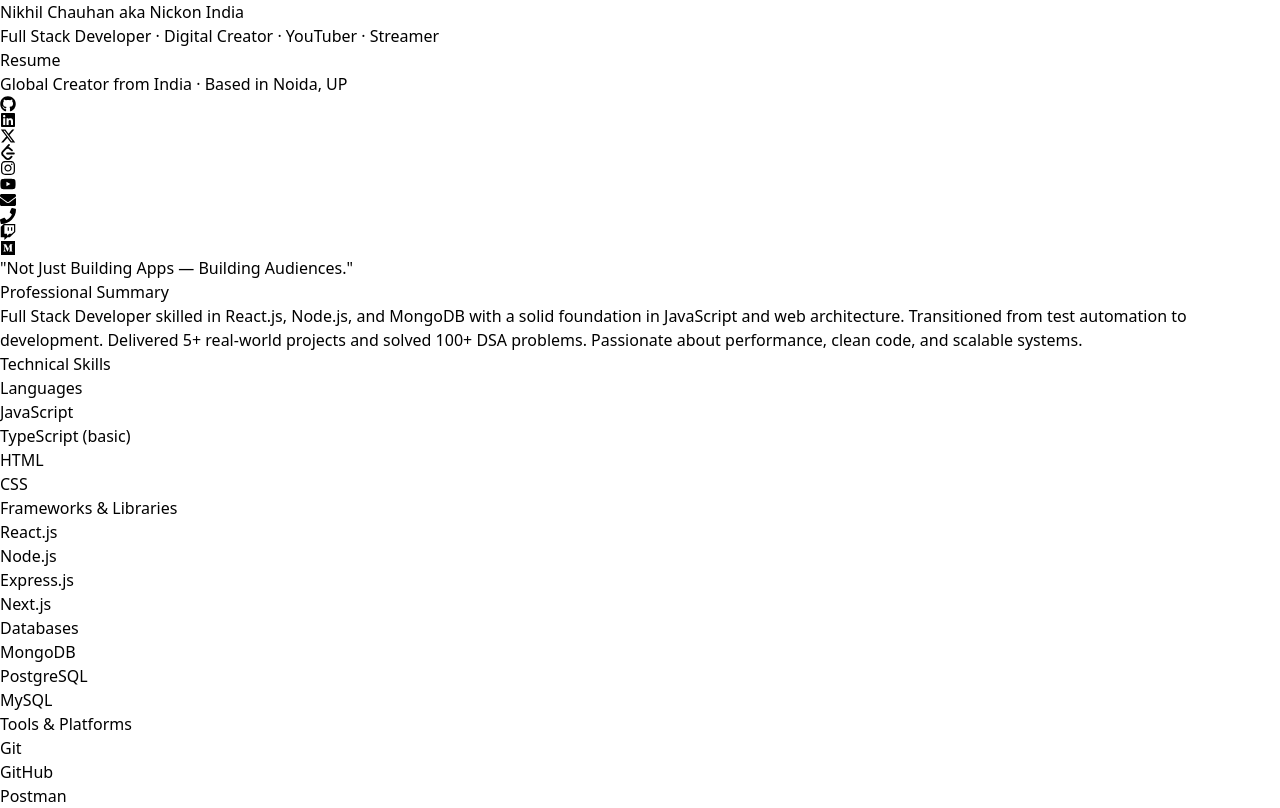
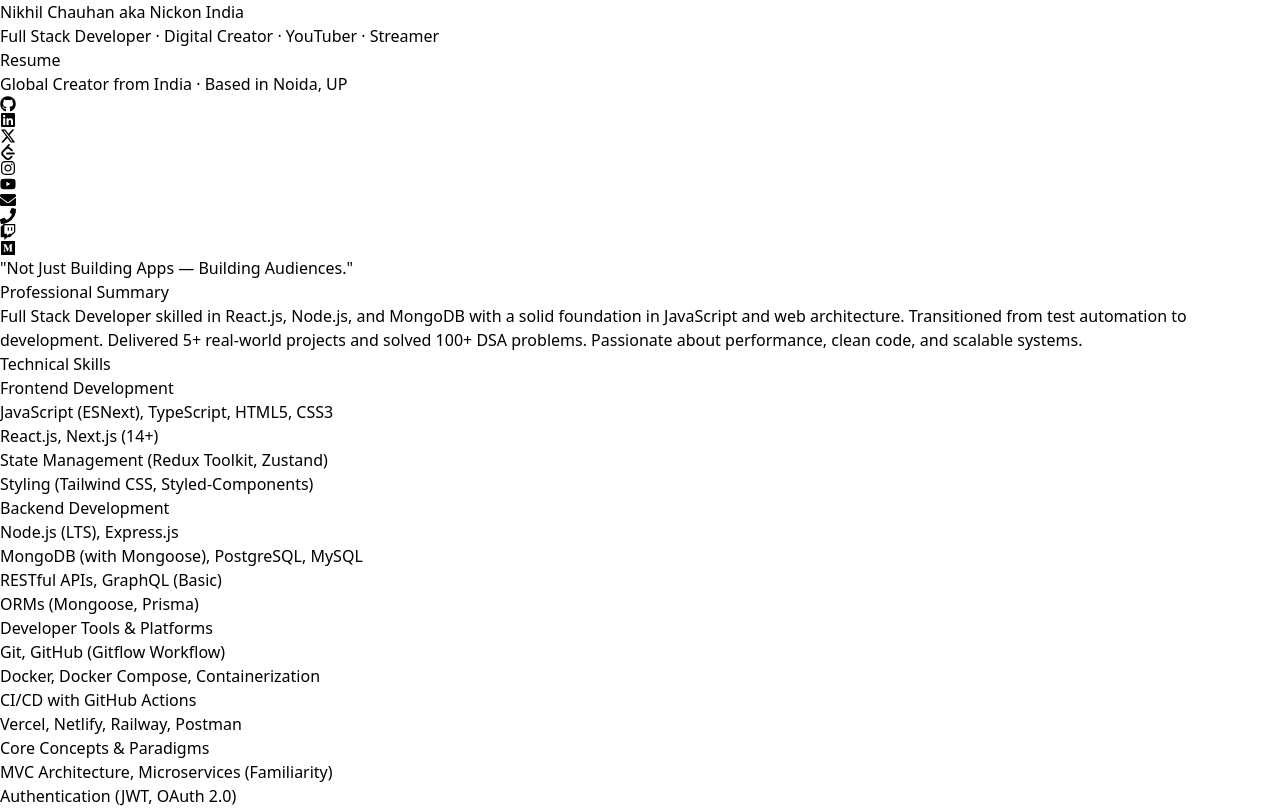
Before and after one commit to nikhilchauhanx/nickonindia-portfolio, a React (Vite) app: page / in a window 1280 px wide. Shown: the top 808 px of the page. Built offline with nearby package versions, Linux system fonts and the light colour scheme.

Commit message:
refactor: Modernize and restructure technical skills section

```diff
--- a/src/data.js
+++ b/src/data.js
@@ -17,13 +17,32 @@
 
 export const professionalSummary = "Full Stack Developer skilled in React.js, Node.js, and MongoDB with a solid foundation in JavaScript and web architecture. Transitioned from test automation to development. Delivered 5+ real-world projects and solved 100+ DSA problems. Passionate about performance, clean code, and scalable systems.";
 
+// --- THIS ENTIRE OBJECT HAS BEEN MODIFIED ---
 export const technicalSkills = {
-  "Languages": ["JavaScript", "TypeScript (basic)", "HTML", "CSS"],
-  "Frameworks & Libraries": ["React.js", "Node.js", "Express.js", "Next.js"],
-  "Databases": ["MongoDB", "PostgreSQL", "MySQL"],
-  "Tools & Platforms": ["Git", "GitHub", "Postman", "Docker", "Vercel", "Netlify"],
-  "Core Concepts": ["REST APIs", "JWT Auth", "MVC Architecture", "CRUD Operations", "Async/Await"],
-  "Deployment": ["GitHub Actions", "Railway", "Heroku"],
+  "Frontend Development": [
+    "JavaScript (ESNext), TypeScript, HTML5, CSS3",
+    "React.js, Next.js (14+)",
+    "State Management (Redux Toolkit, Zustand)",
+    "Styling (Tailwind CSS, Styled-Components)",
+  ],
+  "Backend Development": [
+    "Node.js (LTS), Express.js",
+    "MongoDB (with Mongoose), PostgreSQL, MySQL",
+    "RESTful APIs, GraphQL (Basic)",
+    "ORMs (Mongoose, Prisma)",
+  ],
+  "Developer Tools & Platforms": [
+    "Git, GitHub (Gitflow Workflow)",
+    "Docker, Docker Compose, Containerization",
+    "CI/CD with GitHub Actions",
+    "Vercel, Netlify, Railway, Postman",
+  ],
+  "Core Concepts & Paradigms": [
+    "MVC Architecture, Microservices (Familiarity)",
+    "Authentication (JWT, OAuth 2.0)",
+    "Web Security Fundamentals (CORS, Hashing)",
+    "OOP & Functional Programming Concepts",
+  ],
 };
 
 export const projects = [
```
